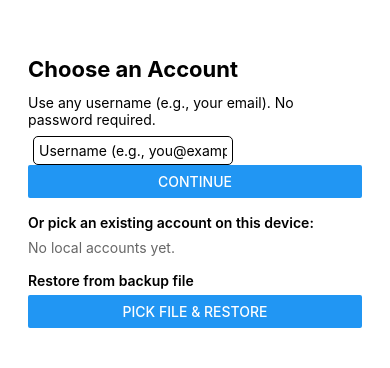
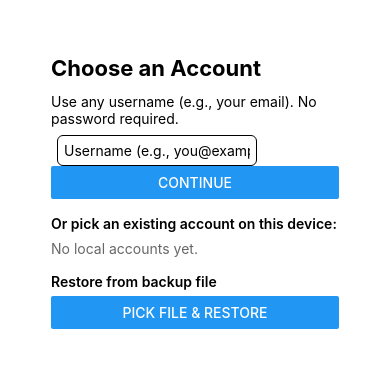
Before and after one commit to NextStepApp/NextStepApp, a React Native app: screen / in a window 390 px wide. Shown: the part 260-628 px from the top of the page. Built offline with nearby package versions, Linux system fonts and the light colour scheme; what expo-file-system would draw is missing.

Commit message:
Before SDK upgrade

```diff
--- a/App.js
+++ b/App.js
@@ -19,7 +19,6 @@ import {
 
 /** ~3 blank lines of space before content so it doesn’t hug the top edge */
 const TOP_SPACER_PX = 60;
-// Settings sits ~2 rows (~40px) higher than other screens
 const SETTINGS_TOP_SPACER_PX = Math.max(0, TOP_SPACER_PX - 40);
 
 /* =================== Categories =================== */
@@ -32,7 +31,7 @@ const phase2Categories = [
   "Days In 1.0 Box","Days In 1.5 Box","Physical Activity","Today's Weight",
 ];
 
-/* ======= Calories/min table (open-ended 400+ range) ======= */
+/* ======= Calories/min table (400+ open-ended) ======= */
 const calorieChart = [
   { min:100, max:120.99, low:1, medium:3,  high:7,  veryHigh:10 },
   { min:121, max:140.99, low:1, medium:5,  high:9,  veryHigh:12 },
@@ -67,7 +66,7 @@ const absDaysDiff=(aIso,bIso)=>Math.abs(Math.round((new Date(aIso+"T00:00:00")-n
 const PA_ENTRIES_KEY = "Physical Activity Entries";
 const storageKey = (email, name) => `@nextstep/${email || "local"}/${name}`;
 
-/* ========= Canonicalization so "Days In 1.0 Box" is shared across phases ========= */
+/* ==== Canonicalize so "Days In 1.0 Box" is shared across phases ==== */
 const CATEGORY_SYNONYMS = {
   "Days In 1.0 Box": "Days In 1.0 Box",
   "Days in 1.0 Box": "Days In 1.0 Box",
@@ -75,8 +74,6 @@ const CATEGORY_SYNONYMS = {
   "Days In The Box": "Days In 1.0 Box",
 };
 const canon = (cat) => CATEGORY_SYNONYMS[cat] || cat;
-
-/** Migration of old labels to canonical labels (runs on load) */
 const CATEGORY_MAPPINGS = {
   "Days In The Box": "Days In 1.0 Box",
   "Days in Phase 1 Box": "Days In 1.0 Box",
@@ -116,23 +113,16 @@ function InstallPromptInline() {
 
   useEffect(() => {
     if (Platform.OS !== "web") return;
-
-    // Hide button if already installed
     if (window.matchMedia && window.matchMedia("(display-mode: standalone)").matches) {
       setSupportsInstall(false);
       return;
     }
-    const handler = (e) => {
-      e.preventDefault();
-      setDeferred(e);
-      setSupportsInstall(true);
-    };
+    const handler = (e) => { e.preventDefault(); setDeferred(e); setSupportsInstall(true); };
     window.addEventListener("beforeinstallprompt", handler);
     return () => window.removeEventListener("beforeinstallprompt", handler);
   }, []);
 
   if (!supportsInstall) return null;
-
   return (
     <TouchableOpacity
       onPress={async () => {
@@ -154,9 +144,7 @@ function InstallPromptInline() {
 function LocalAccountList({ onPick }){
   const [emails,setEmails]=useState([]);
   useEffect(()=>{ (async()=>{ setEmails(await listLocalAccounts()); })(); },[]);
-  if (emails.length === 0) {
-    return <Text style={{opacity:.6}}>No local accounts yet.</Text>;
-  }
+  if (emails.length === 0) return <Text style={{opacity:.6}}>No local accounts yet.</Text>;
   return (
     <View style={{borderWidth:1,borderRadius:8,padding:10}}>
       {emails.map(e=>(
@@ -227,7 +215,7 @@ function AuthScreen({ onSignedIn }){
 
 /* =================== Main App =================== */
 export default function App(){
-  /* PWA bootstrap (web only) — inject manifest & register service worker for GitHub Pages base path */
+  /* PWA (web) — add manifest + register service worker for GH Pages base path */
   useEffect(() => {
     if (Platform.OS !== "web") return;
     const base = "/NextStepApp";
@@ -273,7 +261,7 @@ export default function App(){
   const [minutes,setMinutes]=useState("");
   const [intensity,setIntensity]=useState("medium");
 
-  /* Backup UI (LOCAL FILE BACKUP) */
+  /* Backup UI */
   const [backupConfigured,setBackupConfigured]=useState(false);
   const [autoBackupEnabled,setAutoBackupEnabled]=useState(false);
   const [lastBackupInfo,setLastBackupInfo]=useState(null);
@@ -332,7 +320,7 @@ export default function App(){
     }
   })(); },[user]);
 
-  /* ========== AUTO BACKUP EFFECT (debounced) ========== */
+  /* Auto backup after edits (debounced) */
   const backupDebounceRef = useRef(null);
   useEffect(()=>{
     if(!user?.email || !autoBackupEnabled) return;
@@ -341,9 +329,7 @@ export default function App(){
       try{
         const info = await backupNow(user.email);
         setLastBackupInfo(info);
-      }catch(e){
-        console.warn("Auto-backup failed:", e?.message || e);
-      }
+      }catch(e){ console.warn("Auto-backup failed:", e?.message || e); }
     }, 1200);
     return ()=>{ if (backupDebounceRef.current) clearTimeout(backupDebounceRef.current); };
   }, [entries, phase, selectedDate, weekStartDay, autoBackupEnabled, user]);
@@ -370,7 +356,7 @@ export default function App(){
     return null;
   };
 
-  // Weekly weight rule: only consider weights INSIDE the week, choose the date closest to today
+  // Weekly weight rule: only consider weights INSIDE the week, choose date closest to today
   const weeklyWeightForRange = (startIso, endIso) => {
     const inWeek = datesInRange(startIso, endIso)
       .map(d => ({ d, w: entries[d]?.["Today's Weight"] }))
@@ -517,8 +503,8 @@ export default function App(){
         keyExtractor={(i)=>i}
         ListHeaderComponent={ListHeader}
         ListFooterComponent={<View style={{height:40}}/>}
-        // add little extra side padding so items never touch edges
-        contentContainerStyle={{ paddingHorizontal: 8, paddingBottom: 40 }}
+        // extra side padding so rows never touch edges
+        contentContainerStyle={{ paddingHorizontal: 12, paddingBottom: 40 }}
         renderItem={({item})=>{
           /* ===== WEEKLY SUMMARY MODE ===== */
           if (viewMode === "weekly") {
@@ -675,7 +661,7 @@ export default function App(){
         </SafeAreaView>
       </Modal>
 
-      {/* Settings — FULL SCREEN + SCROLL (2 rows higher) */}
+      {/* Settings — FULL SCREEN + SCROLL */}
       <Modal visible={showSettings} animationType="slide" transparent={false}>
         <SafeAreaView style={styles.modalFull}>
           <ScrollView contentContainerStyle={[styles.modalScroll, styles.screenInner]}>
@@ -715,7 +701,6 @@ export default function App(){
               <Text style={{marginBottom:12}}>Last backup: {new Date(lastBackupInfo.createdAt).toLocaleString()}</Text>
             ) : <Text style={{marginBottom:12}}>Last backup: none</Text>}
 
-            {/* Auto backup toggle */}
             <TouchableOpacity
               style={[styles.intensityBtn, autoBackupEnabled && styles.selectedBtn]}
               onPress={async()=>{
@@ -782,18 +767,18 @@ export default function App(){
 const styles = StyleSheet.create({
   container: {
     flex: 1,
-    // more side padding app-wide
+    // **Wider gutters app-wide**
     paddingVertical: 16,
-    paddingHorizontal: 24,
+    paddingHorizontal: 28,
     backgroundColor: "#fff",
   },
 
-  // keep content narrower and centered on all screens
+  // **Narrower content column** centered on all screens
   screenInner: {
     width: "100%",
-    maxWidth: 360,        // <- tightened width (adjust to taste: 340–400)
+    maxWidth: 320,        // tighter column so controls never hug the edge
     alignSelf: "center",
-    paddingHorizontal: 12 // <- inner gutter
+    paddingHorizontal: 16 // inner gutter
   },
 
   topSpacer:{ height: TOP_SPACER_PX },
@@ -828,31 +813,28 @@ const styles = StyleSheet.create({
   segmentTextActive:{ fontWeight:"bold" },
   settingsBtn:{ paddingVertical:6, paddingHorizontal:12, borderWidth:1, borderRadius:8 },
 
-  // rows span the inner width and can wrap
   row:{ flexDirection:"row", alignItems:"center", marginVertical:8, width:"100%", flexWrap:"wrap" },
   rowCol:{ marginVertical:8, width:"100%" },
 
-  label:{ flex:1, fontSize:16, minWidth:150 },
+  label:{ flex:1, fontSize:16, minWidth:160 },
   value:{ width:60, textAlign:"center", fontSize:16 },
   valueLarge:{ width:100, textAlign:"center", fontSize:16 },
   button:{ padding:10, borderWidth:1, borderRadius:8, marginHorizontal:5 },
   smallBtn:{ paddingVertical:6, paddingHorizontal:10, borderWidth:1, borderRadius:8, marginLeft:6 },
 
-  // inputs narrower so they don’t touch edges on small phones
   input:{
     borderWidth:1,
-    padding:5,
+    padding:6,
     textAlign:"center",
-    borderRadius:5,
-    marginHorizontal:5,
-    minWidth:90,
+    borderRadius:6,
+    marginHorizontal:6,
+    minWidth:100,
     maxWidth:200,
     flexGrow:0
   },
-  unit:{ marginLeft:5 },
+  unit:{ marginLeft:6 },
 
-  // Full-screen modal layout + scroll
-  modalFull:{ flex:1, backgroundColor:"#fff", paddingVertical:20, paddingHorizontal:24 },
+  modalFull:{ flex:1, backgroundColor:"#fff", paddingVertical:20, paddingHorizontal:28 },
   modalScroll:{ paddingBottom:40 },
 
   modalTitle:{ fontSize:18, fontWeight:"bold", marginBottom:10 },
--- a/public/sw.js
+++ b/public/sw.js
@@ -1,3 +1,5 @@
 self.addEventListener("install", () => self.skipWaiting());
 self.addEventListener("activate", (e) => e.waitUntil(self.clients.claim()));
 self.addEventListener("fetch", () => {});
+
+const CACHE = "next-step-cache-v2"; // was v1
```
Also changed, not shown: public/icons/icon-192-v2.png (added), public/icons/icon-512-v2.png (added), public/manifest.webmanifest.
